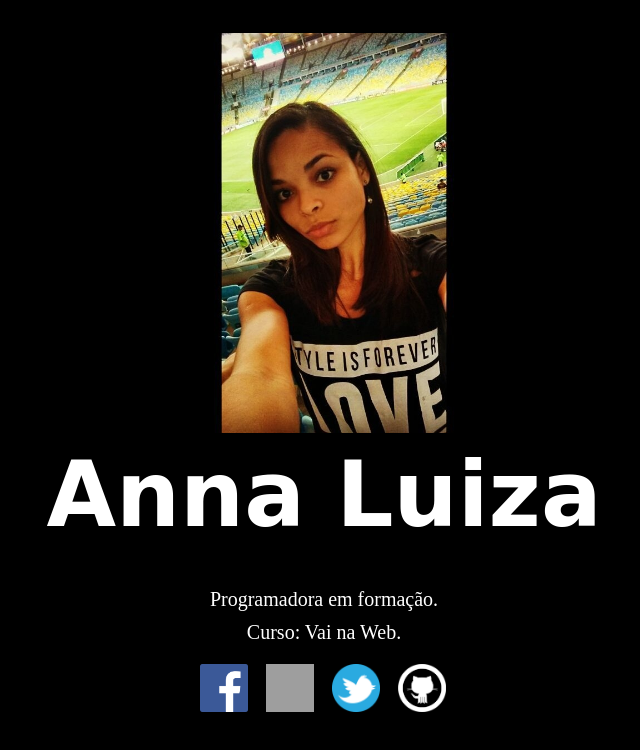
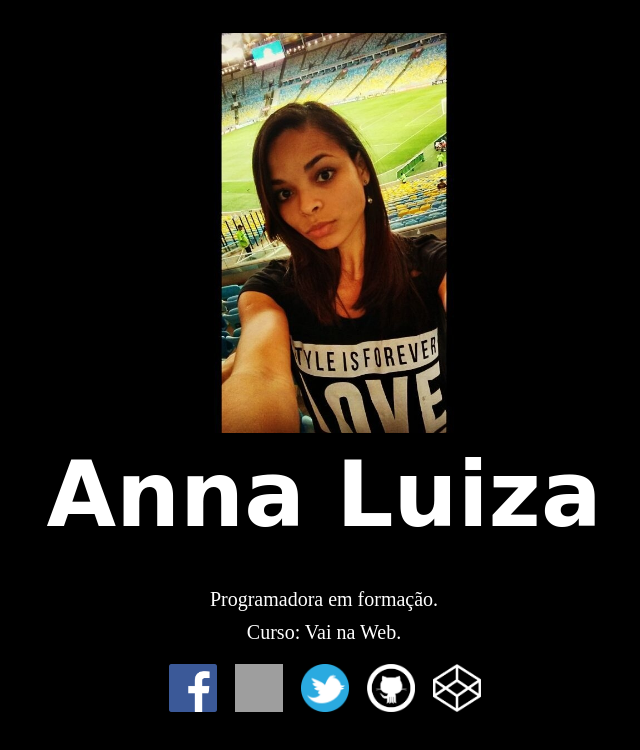
Before and after one commit to alpaula/alpaula.github.io, a plain HTML site: page index.html in a window 1280 px wide. Shown: the whole page, without its empty margins (316-956 px from the left). Drawn offline with Linux system fonts and the light colour scheme; grey boxes are pictures that could not be loaded; a web font is replaced by a local one.

Commit message:
add codepen

```diff
--- a/index.html
+++ b/index.html
@@ -24,6 +24,7 @@
 				<a href="https://www.instagram.com/annalu.araujo/?hl=pt-br"><img class="insta-logo" src="instagram.png"></a>
 				<a href="https://twitter.com/alpaula_"><img class="twitter-logo" src="twitter.png"></a>
 				<a href="https://github.com/alpaula"><img class="git-logo" src="git.png"></a>
+				<a href="https://codepen.io/alpaula/"><img class="codepen-logo" src="codepen.png"></a>
 			</ul>
 		</footer>
 	</body>
--- a/style.css
+++ b/style.css
@@ -28,7 +28,7 @@ body{
 	margin-top: -10px;
 }
 footer{
-	margin-left: 36.5%;
+	margin-left: 34%;
 }
 .face-logo{
 	height: 3em;
@@ -54,3 +54,9 @@ footer{
 	margin-left: 7px;
 	margin-right: 7px;
 }
+.codepen-logo{
+	height: 3em;
+	width: 3em;
+	margin-left: 7px;
+	margin-right: 7px;
+}
```
Also changed, not shown: codepen.png (added).
